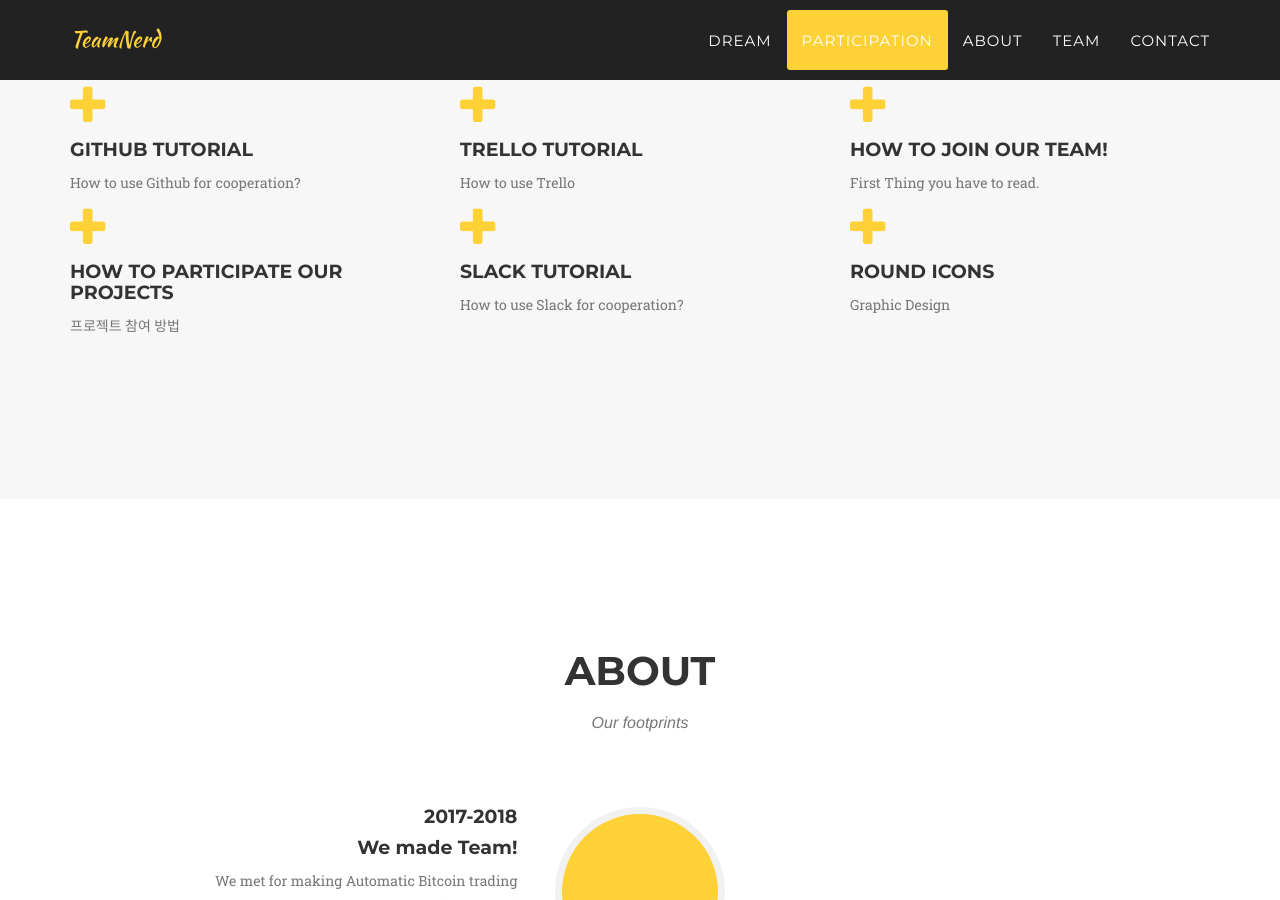
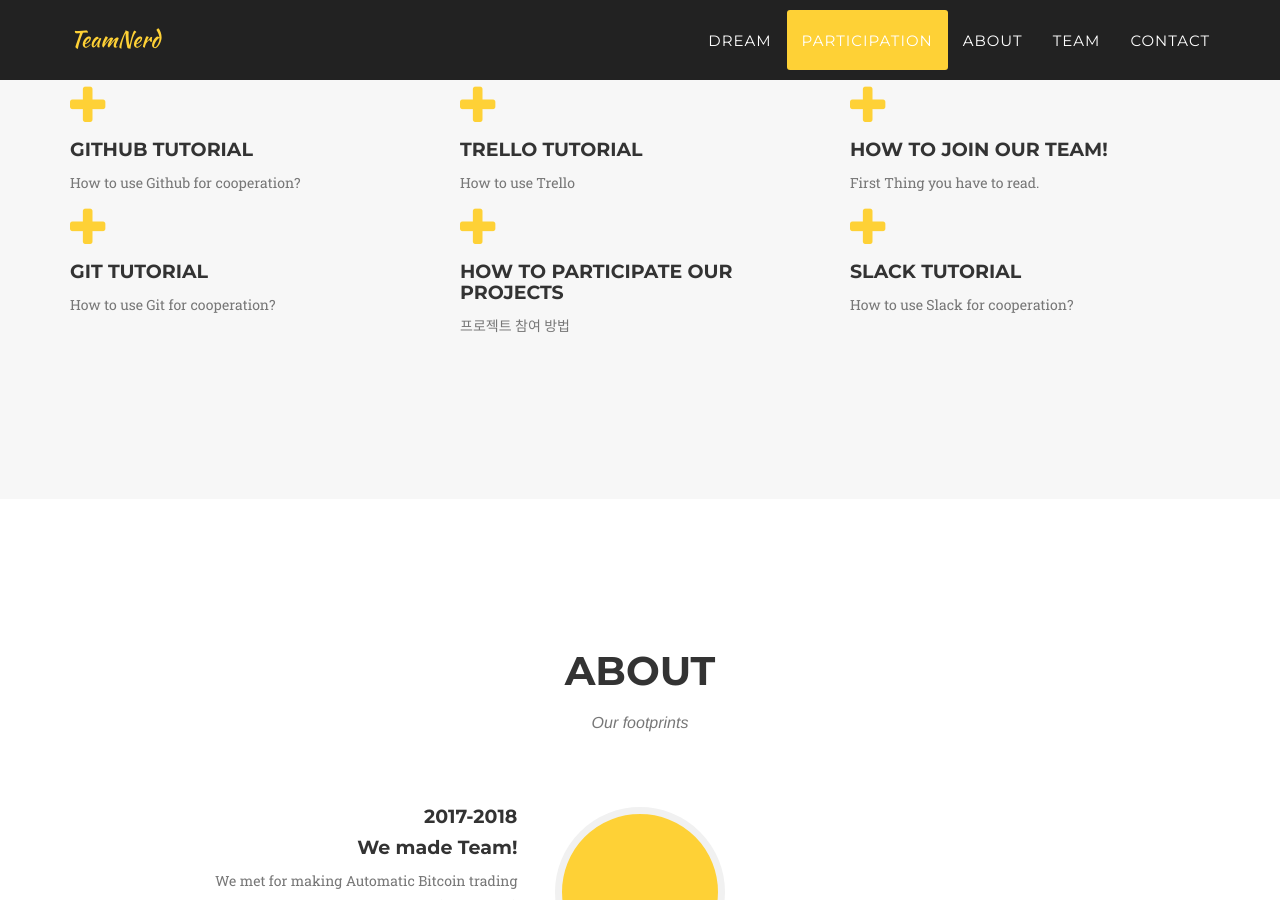
Before and after one commit to TeamNerd/TeamNerd, a Jekyll site: the page built from _posts/2014-07-13-project-6.markdown, in a window 1280 px wide and 900 px high, scrolled down 1793 px. Built offline with Jekyll 4.4.1, drawn with Linux system fonts in a browser that asks for light colours; some web fonts are replaced.

Commit message:
Update 2014-07-13-project-6.markdown

```diff
--- a/_posts/2014-07-13-project-6.markdown
+++ b/_posts/2014-07-13-project-6.markdown
@@ -1,15 +1,15 @@
 ---
-title: Round Icons
-subtitle: Graphic Design
+title: Git Tutorial
+subtitle: How to use Git for cooperation?
 layout: default
 modal-id: 6
-date: 2014-07-15
+date: 2019-12-02
 img: roundicons.png
 thumbnail: roundicons-thumbnail.png
 alt: image-alt
 project-date: April 2014
-client: Start Bootstrap
-category: Web Development
-description: Lorem ipsum dolor sit amet, usu cu alterum nominavi lobortis. At duo novum diceret. Tantas apeirian vix et, usu sanctus postulant inciderint ut, populo diceret necessitatibus in vim. Cu eum dicam feugiat noluisse.
+writer: Alex
+manager: Alex
+description: Git
 
 ---
```
